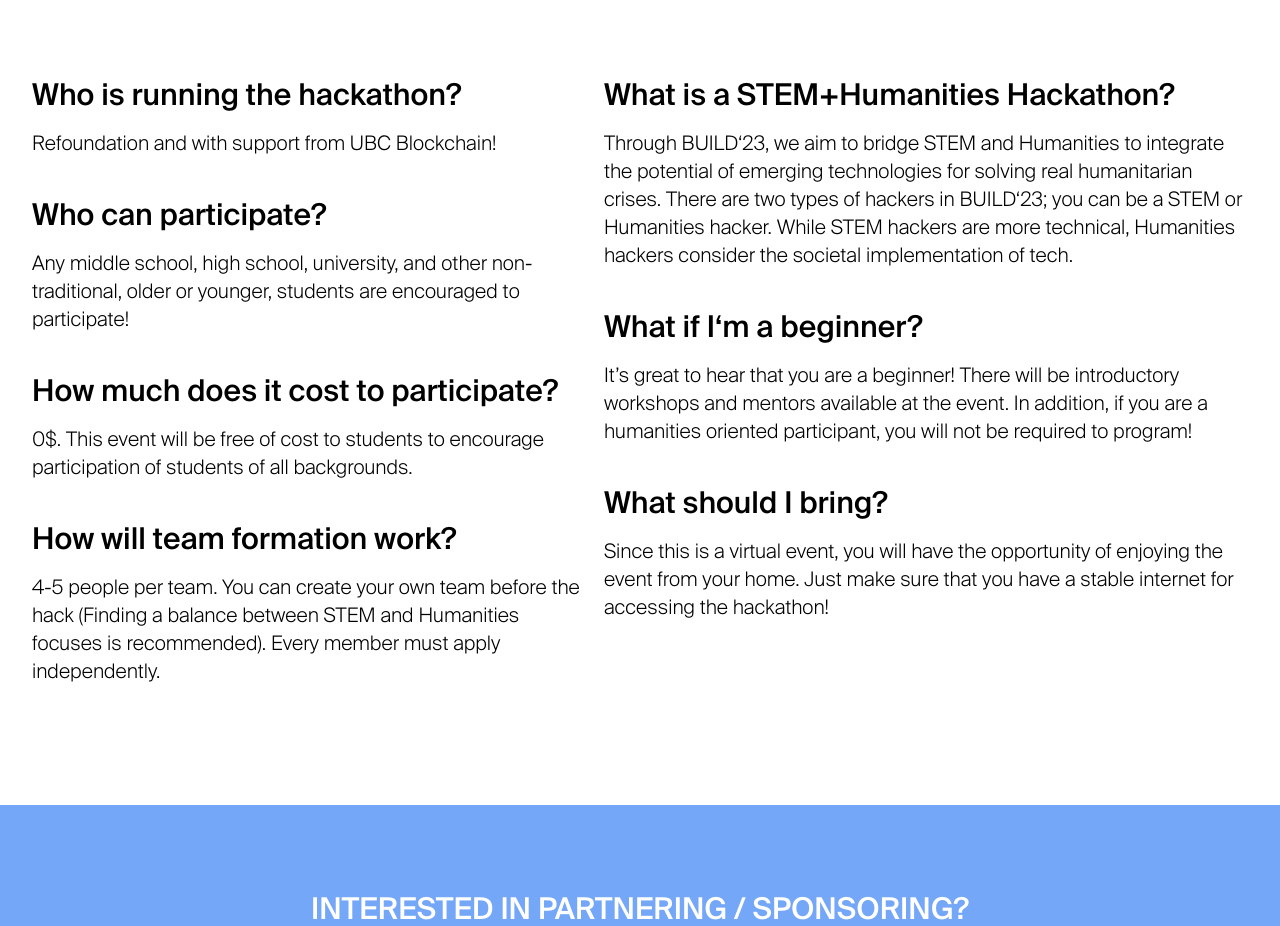
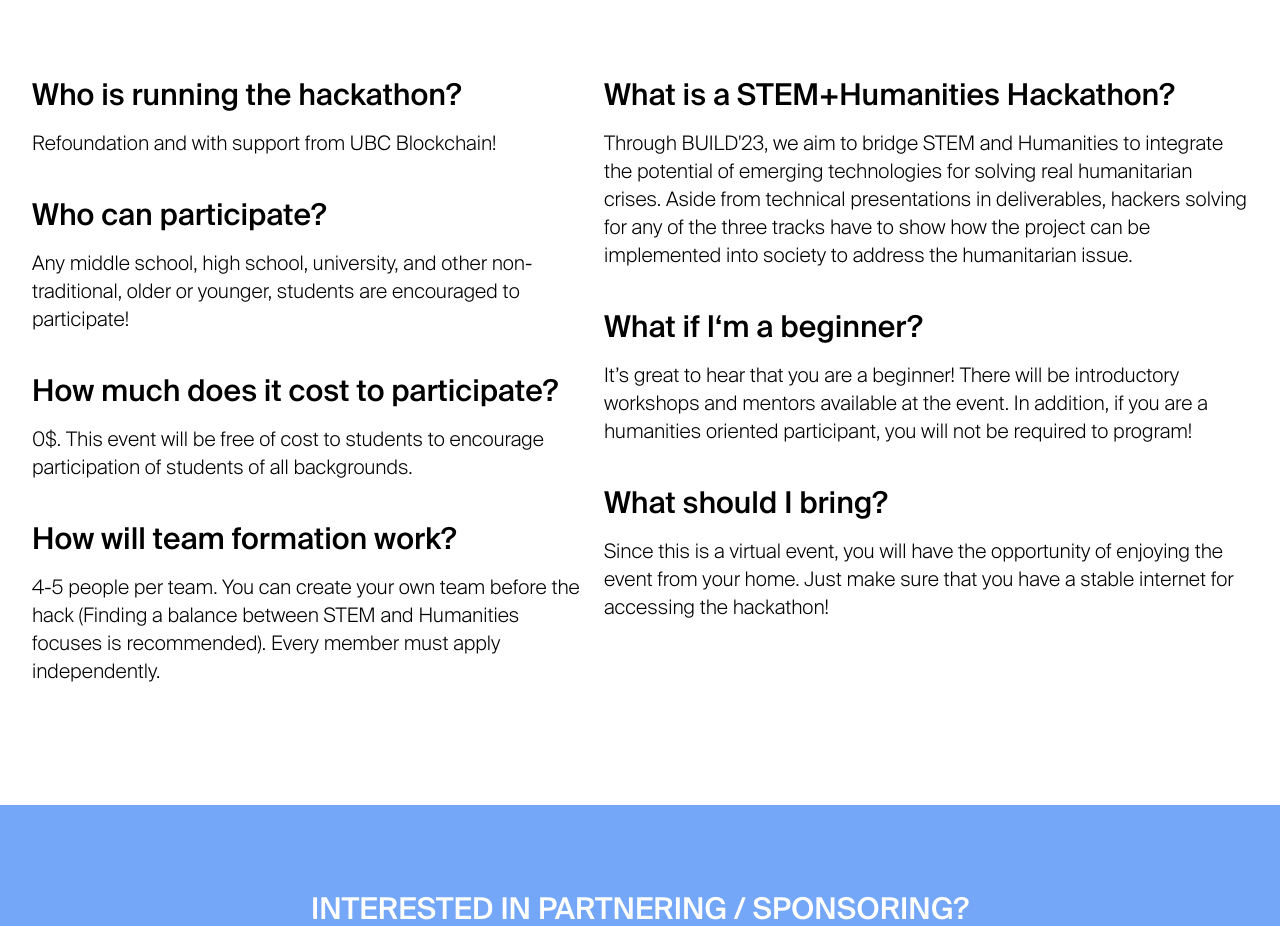
Before and after one commit to jerryq0101/BUILD-23-website, a Next.js app in the folder src/: page / in a window 1280 px wide. Shown: the part 3129-4055 px from the top of the page. Built offline with nearby package versions, Linux system fonts and the light colour scheme; a web font is replaced by a local one.

Commit message:
Changed Stem + humanities

```diff
--- a/src/pages/index.js
+++ b/src/pages/index.js
@@ -126,7 +126,7 @@ export default function Home() {
             <div className="flex-col">
               <FaqSection
                 q="What is a STEM+Humanities Hackathon?"
-                a="Through BUILD‘23, we aim to bridge STEM and Humanities to integrate the potential of emerging technologies for solving real humanitarian crises. There are two types of hackers in BUILD‘23; you can be a STEM or Humanities hacker. While STEM hackers are more technical, Humanities hackers consider the societal implementation of tech.  "
+                a="Through BUILD'23, we aim to bridge STEM and Humanities to integrate the potential of emerging technologies for solving real humanitarian crises. Aside from technical presentations in deliverables, hackers solving for any of the three tracks have to show how the project can be implemented into society to address the humanitarian issue. "
               />
               <FaqSection
                 q="What if I‘m a beginner?"
```
